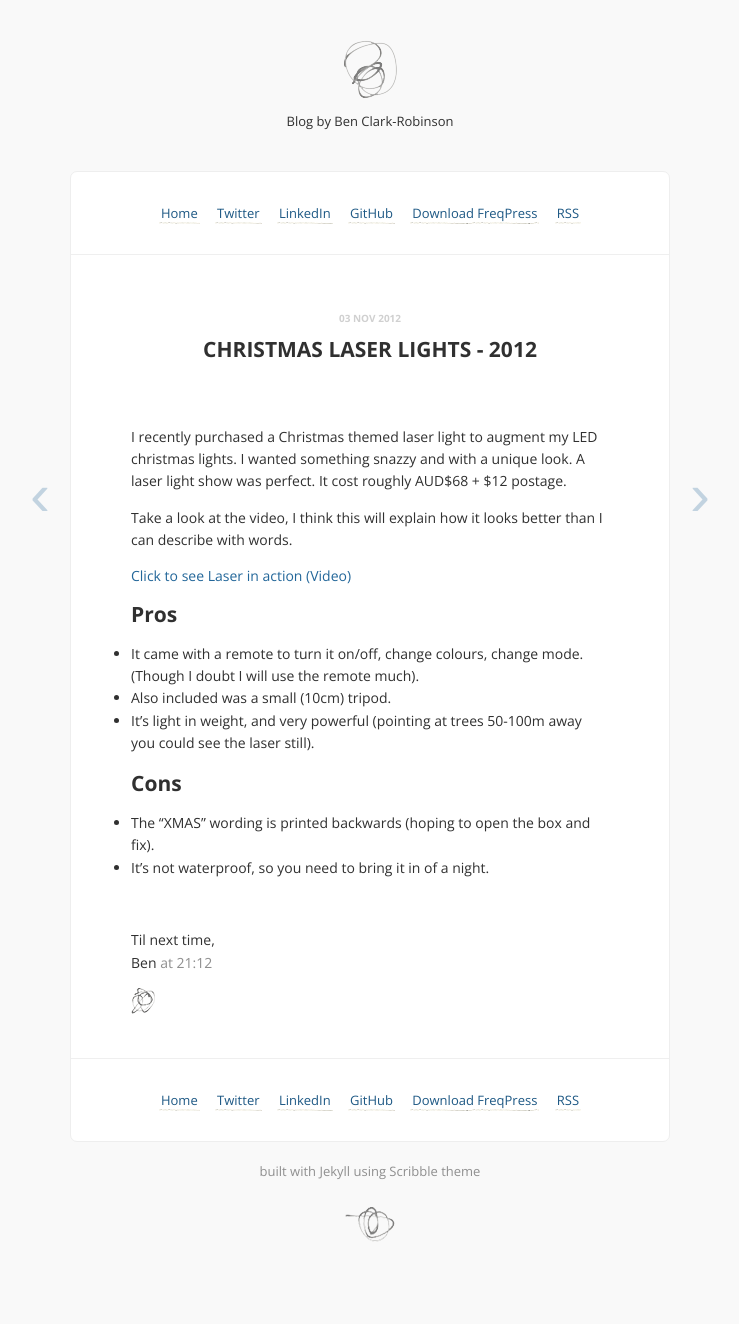
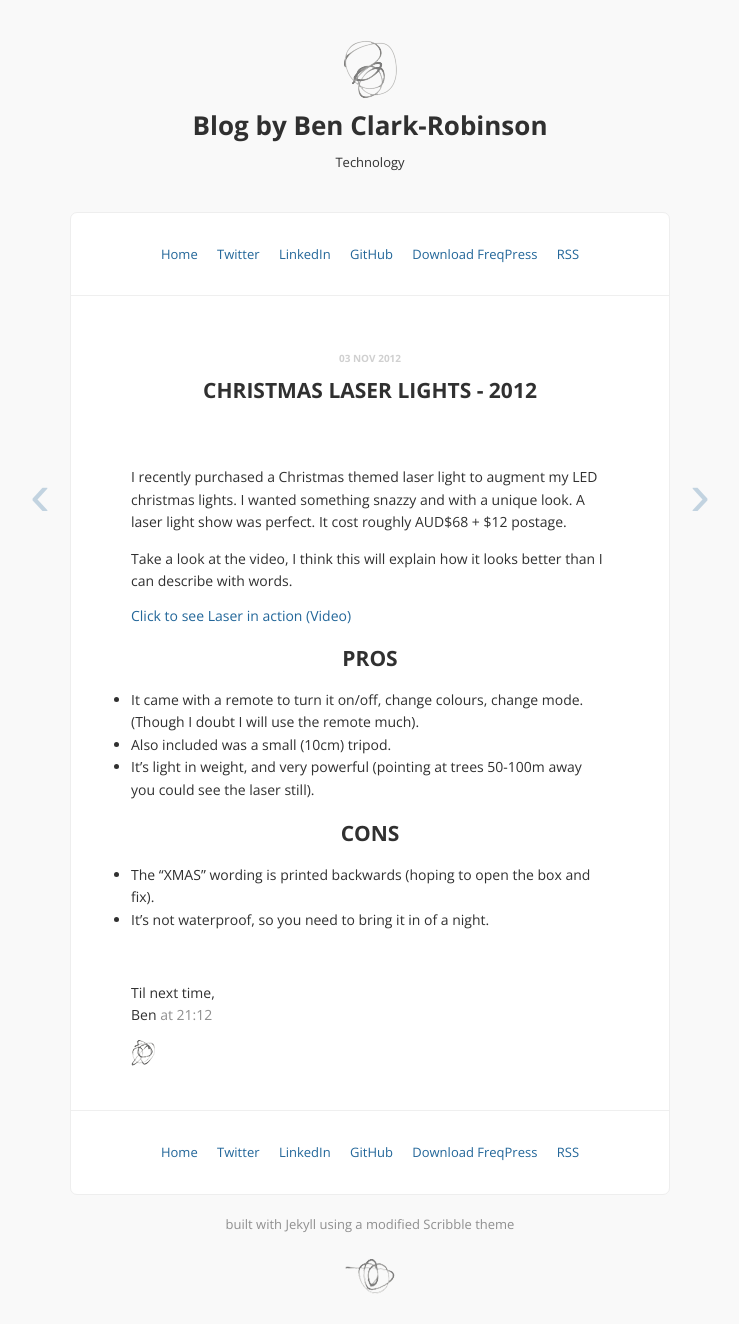
Before and after one commit to Mozketo/mozketo.github.io, a Jekyll site: the page built from _posts/2012-11-03-christmas-laser-lights-2012.md, in a window 1280 px wide. Shown: the whole page, without its empty margins (270-1009 px from the left). Built offline with Jekyll 4.4.1, drawn with Linux system fonts in a browser that asks for light colours; Markdown is read by kramdown in place of the engine named in the settings; comment, search, counter and statistics services are not loaded; before the commit the page ends 1272 px from its top, so only the background shows below that.

Commit message:
Styling tweaks to home page post links

```diff
--- a/_includes/footer.html
+++ b/_includes/footer.html
@@ -1,5 +1,5 @@
 <footer>
-  <a href="http://github.com/muan/scribble" class="muted">built with Jekyll using Scribble theme</a>
+  <a href="http://github.com/muan/scribble" class="muted">built with Jekyll using a modified Scribble theme</a>
   <br />
   <br />
   <img src="/images/scribble2.png" alt="scribble" />
--- a/_includes/header.html
+++ b/_includes/header.html
@@ -1,4 +1,5 @@
 <header>
 <a id="go-back-home" href="/"><img src="/images/scribble.png" alt="scribble" width="53" height="59"></a>
-<p>{{ site.title }}</p>
+<h1>{{ site.title }}</h1>
+<p>{{ site.description }}</p>
 </header>
--- a/stylesheets/style.css
+++ b/stylesheets/style.css
@@ -15,6 +15,15 @@ body {
   margin: 0; }
   body, body * {
     -webkit-font-smoothing: antialiased; }
+
+h2 {
+  text-transform: uppercase;
+  text-align: center;
+  line-height: 1.5em;
+  margin-bottom: 10px; }
+  h2 .date {
+    color: #d0d0d0;
+    font-size: 10px; }
 
 img {
   border: none; }
@@ -66,6 +75,10 @@ img {
 .text-big {
   font-size: 24px;
   line-height: 1em; }
+
+.title {
+  font-weight: bold;
+}
 
 ol, ol li {
   padding: 0;
@@ -159,11 +172,9 @@ a, .as-link {
   -ms-transition: color 0.3s;
   -o-transition: color 0.3s;
   transition: color 0.3s; }
-  a.main, a:hover, .as-link.main, .as-link:hover {
+  a:hover, .as-link:hover {
     color: #1d5884;
-    background-image: url(/images/line.png);
-    background-repeat: repeat-x;
-    background-position: left bottom; }
+    text-decoration: underline;}
   a.big-button, .as-link.big-button {
     min-width: 30%;
     border-radius: 3px;
@@ -360,3 +371,6 @@ img {
   margin-left: -340px; }
 .paging .right {
   margin-left: 320px; }
+
+.pagination {
+  text-align: center; }
```
Also changed, not shown: index.html (+5 -2 lines).
